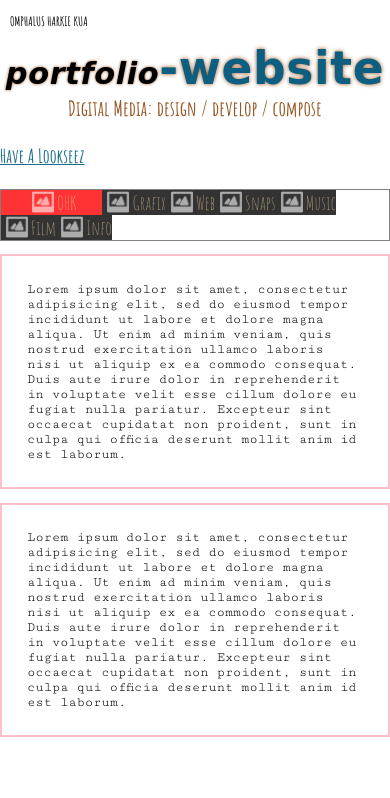
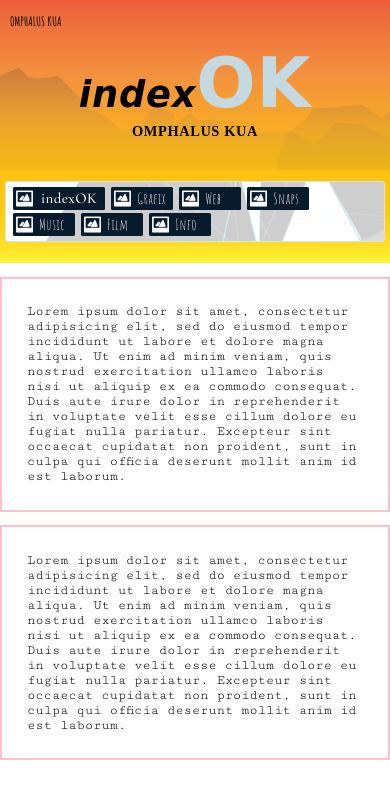
Before and after one commit to haluskua/Big2, a website: page index.html in a window 390 px wide. Drawn offline with nearby package versions, Linux system fonts and the light colour scheme; a web font is replaced by a local one.

Commit message:
added hero bg-image and adjusted navigation layout and colors for nav buttons *hovers

```diff
--- a/index.html
+++ b/index.html
@@ -11,9 +11,9 @@
     <!-- //header has 2 children element -->
     <header class="hetpage">
       <div class="parent-hetpage">
-        <div class="hetpage-li"><h5 id="name">OMPHALUS HARKIE KUA</h5></div>
-        <div class="hetpage-li"><h1 id="thin">Portfolio<span id="bulgeword">-Website</span></h1></div>
-        <div class="hetpage-li"><h4 id="hetinfo">Digital Media: design / develop / compose </h4></div>
+        <div class="hetpage-li"><h5 id="name">OMPHALUS KUA</h5></div>
+        <div class="hetpage-li"><h1 id="thin">index<span id="bulgeword">OK</span></h1></div>
+        <div class="hetpage-li"><h4 id="hetinfo">OMPHALUS KUA</h4></div>
         <div class="hetpage-li"><h2><a class="coa-link" href="projects.html"><span id="coa-text">Have a lookseez</span></a></h2></div>
       </div>
 
@@ -23,7 +23,7 @@
         <div class="navbar">
           <!-- //.navtabs has 7 children -->
           <ul id="navtabs">
-            <li id="home"><a class="icon brand" href="#"><span id="navtexts">OHK</span></a></li>
+            <li id="home"><a class="icon brand" href="#"><span id="home-nav">indexOK</span></a></li>
             <li><a class="icon grafix" href="#"><span id="navtexts">Grafix</span></a></li>
             <li><a class="icon web" href="#"><span id="navtexts">Web</span></a></li>
             <li><a class="icon snaps" href="#"><span id="navtexts">Snaps</span></a></li>
--- a/sass/2-layouts/_header.sass
+++ b/sass/2-layouts/_header.sass
@@ -1,4 +1,3 @@
-
 
 @media screen and (min-width: 320px) and (max-width: 767px)
 
@@ -8,8 +7,8 @@
     width: 100vw
     height: auto
     flex: 1
-    // background-image: url(../dist/imgs/promo4.png)
-    background-size: contain
+    background-image: url(../dist/imgs/hero.png)
+    background-size: cover
     background-repeat: no-repeat
 
     .parent-hetpage
@@ -25,22 +24,23 @@
         font-size: 0.8em
 
       #thin
-        font-size: $font-size-h1 +0.6
+        font-size: $font-size-h1 +1
         font-family: $font-stack-character
         letter-spacing: 0.02em
         font-weight: bolder
         font-style: italic
         color: $night
         margin: 0 auto
-        text-transform: lowercase
-        text-shadow: ($treebark 0 0 3px)
+        text-transform: normal
+        // text-shadow: ($treebark 0 0 3px)
 
         #bulgeword
           font-family: $font-stack-character
-          color: $dark-blue
-          font-size: $font-size-h1 +0.2
+          color: #c4dae0
+          font-size: $font-size-h1 +0.6
           font-style: normal
-          text-shadow: ($treebark 0 0 4px)
+          font-weight: bolder
+          // text-shadow: ($treebark 0 0 4px)
 
       .hetpage-li:nth-child(2)
         margin: 0 auto
@@ -51,100 +51,124 @@
       .hetpage-li:nth-child(3)
         display: flex
         justify-content: center
+
         #hetinfo
-          color: $treebark
+          color: $night
           margin: 0 auto
-          font-family: $font-stack-thin
-          font-size: $font-size-h1
+          font-family: $font-stack-franklyn
+          font-size: $font-size-Mh2 +0.1
+          text-transform: capitalize
+          font-weight: 600
+          letter-spacing: 0.6px
 
       .coa-link
         color: $deep-blue
         font-size: $font-size-Mh2
         text-transform: capitalize
         font-family: $font-stack-thin
+        display: none
 
     // navbar
     #nav
       display: flex
-      flex: 1
       justify-content: center
-      border: 1px solid gray
       // background-image: url(../dist/imgs/1920.png)
+      // background-size: contain
+      // background-repeat: no-repeat
+      padding: 5px
       height: auto
+      width: auto
 
       .navbar
         display: flex
         margin: auto
 
+
       #navtabs
         display: flex
         flex-wrap: wrap
-        text-decoration: none
-        justify-content: flex-start
-        padding: 0
-        margin: 0 auto
-        // background-color: #384038
-        opacity: 0.8
+        background-color: #fbffff
+        background-image: url(../dist/imgs/1920.png)
+        background-size: auto
+        background-repeat: repeat-y
+        border: 1.6px solid #dbe2e8
+        padding: 4px
+        width: auto
+        border-radius: 3px
+
 
         #home
-          background-color: red
-          padding: 0 26px 0 26px
+          display: flex
+          height: auto
+          width: auto
+
+          a
+            margin: auto
+            height: 100%
+
+            #home-nav
+              color: white
+              font-size: 0.93em
+              letter-spacing: 0.03em
+              font-family: $font-stack
+              margin: 0 8px 0 28px
+
+
 
         li
           display: flex
-          justify-content: space-between
           height: auto
-          width: auto
-          background-color: $night
+          width: 62px
+          background-color: $nav-tabs
+          margin: 1.4px 3px
+          border-radius: 1.5px
+          opacity: 1
 
           a
-            justify-content: space-between
-            height: 100%
             width: 100%
+            height: 96%
             text-decoration: none
-            margin-left: 4px
-
-            // border: 1px solid #968d6b
-
+            padding: 2px 0 2px 0
+            margin: auto
 
             //icon styles
-            background-size: 22px
+            background-size: 17px
             background-repeat: no-repeat
-            background-position: 1.1px
-            // border: 1px solid red
+            background-position: 3px 3px
 
             &.brand
               background-image: url(../dist/imgs/testicons.png)
-              opacity: 0.6
 
             &.grafix
               background-image: url(../dist/imgs/testicons.png)
-              opacity: 0.6
+
             &.web
               background-image: url(../dist/imgs/testicons.png)
-              opacity: 0.6
+
             &.snaps
               background-image: url(../dist/imgs/testicons.png)
-              opacity: 0.6
+
             &.music
               background-image: url(../dist/imgs/testicons.png)
-              opacity: 0.6
+
             &.film
               background-image: url(../dist/imgs/testicons.png)
-              opacity: 0.6
+
             &.info
               background-image: url(../dist/imgs/testicons.png)
-              opacity: 0.6
+
 
             &:hover
-              background-color: $treebark
-              color: $deep-blue
+              background-color: #00820e
+              // border-radius: 0 0 3px 3px
 
       #navtexts
-        color: #ecc382
-        font-size: 1.2em
+        color: white
+        font-size: 0.93em
+        letter-spacing: 0.03em
         font-family: $font-stack-thin
         margin-left: 26px
+
 
 
 @media screen and (min-width: 1280px) and (max-width: 1680px)
--- a/sass/_variables.sass
+++ b/sass/_variables.sass
@@ -5,6 +5,7 @@
 @import url('https://fonts.googleapis.com/css?family=Cutive+Mono')
 @import url('https://fonts.googleapis.com/css?family=Cabin+Sketch:700|Cormorant+Garamond:300,500|Fredericka+the+Great')
 @import url('https://fonts.googleapis.com/css?family=Amatic+SC:400,700')
+@import url('https://fonts.googleapis.com/css?family=Franklin+Gothic')
 
 
 $font-size-h1: 1.3em
@@ -21,6 +22,7 @@ $font-stack: 'Cormorant Garamond', serif
 $font-stack-character: 'Cabin Sketch', cursive
 $font-stack-fred: 'Fredericka the Great', cursive
 $font-stack-thin: 'Amatic SC', cursive
+$font-stack-franklyn: 'Franklin Gothic', serif
 
 
 
@@ -29,6 +31,7 @@ $brand-color: pink
 $bg-color: green
 $deep-blue: rgba(26, 109, 142, 1)
 $dark-blue: #0c5f80
+$nav-tabs: #081b2d
 $lethal-burn: red
 $cloud: white
 $treebark: rgba(149, 86, 35, 1)
```
Also changed, not shown: dist/app.css, dist/imgs/hero.png (added), dist/imgs/hero_bg.png (added), dist/imgs/icontest (2).png (added), dist/imgs/sunset.png (added), dist/index.html, images/hero.png (added), images/hero_bg.png (added).
